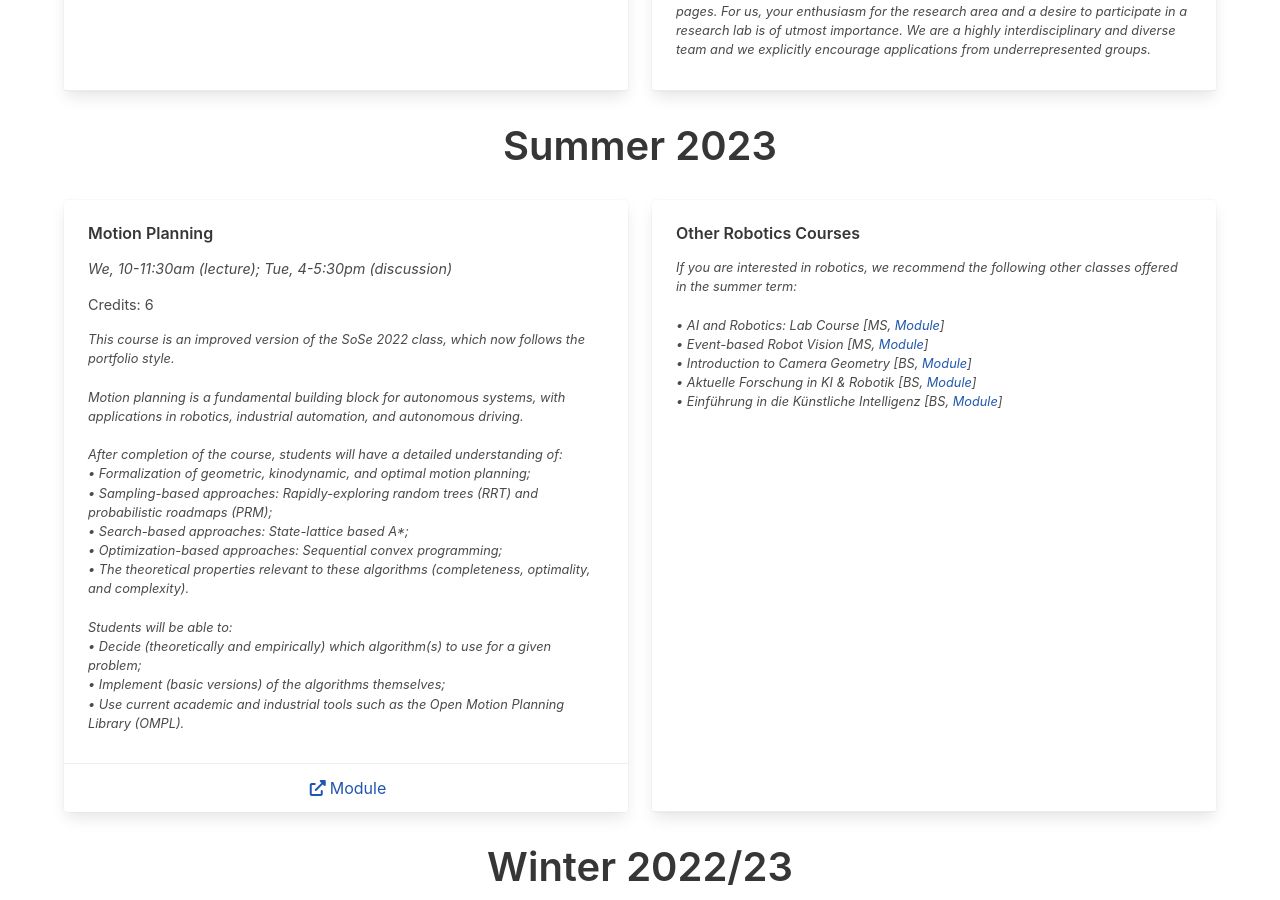
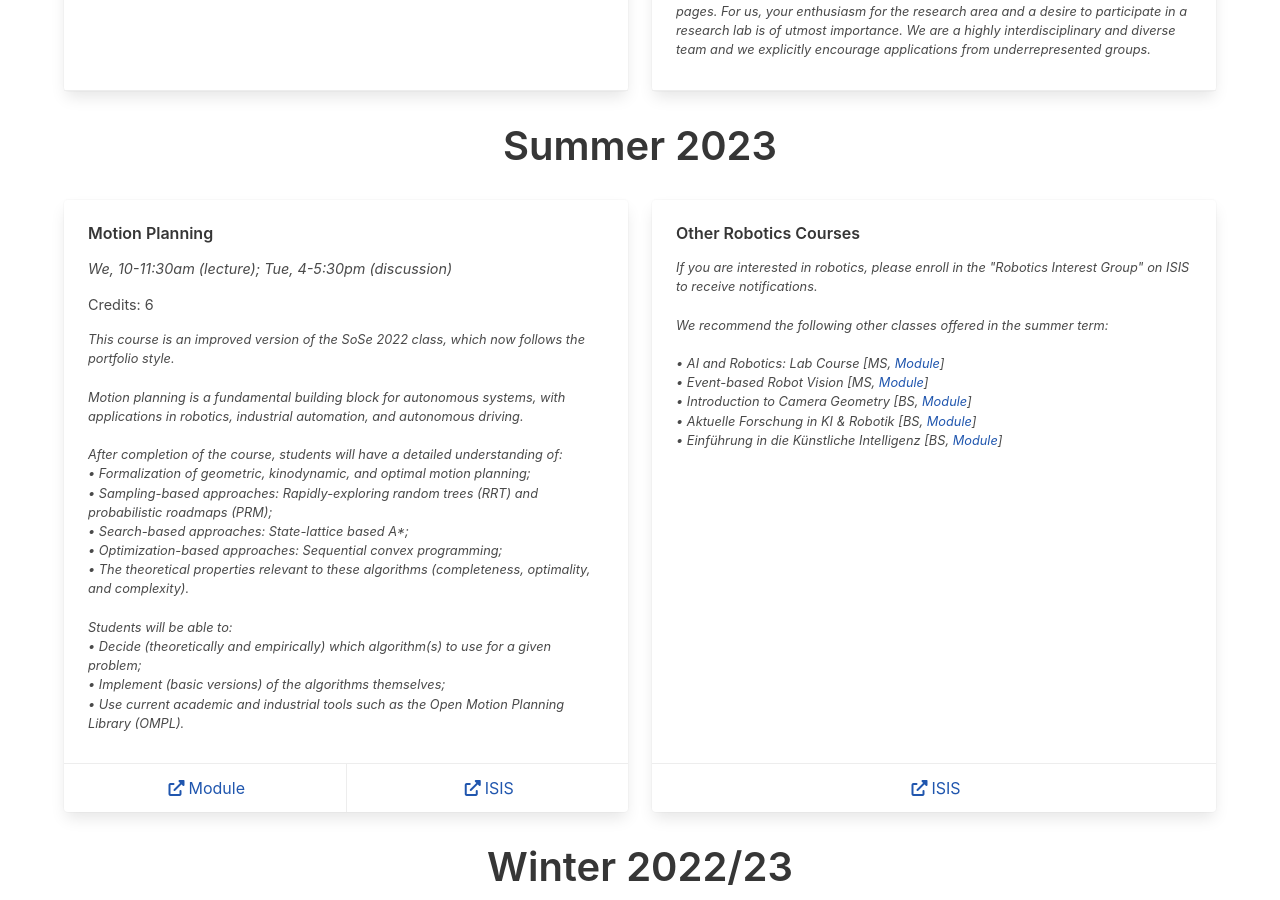
Before and after one commit to IMRCLab/imrclab.github.io, a Jekyll site: the page built from teaching.html, in a window 1280 px wide and 900 px high, scrolled down 428 px. Built offline with Jekyll 4.4.1, drawn with Linux system fonts in a browser that asks for light colours.

Commit message:
Update ISIS links

```diff
--- a/_data/teaching.yml
+++ b/_data/teaching.yml
@@ -16,7 +16,7 @@ ss2023:
     time: We, 10-11:30am (lecture); Tue, 4-5:30pm (discussion)
     credits: 6
     moses: https://moseskonto.tu-berlin.de/moses/modultransfersystem/bolognamodule/beschreibung/anzeigen.html?number=41049&version=2&sprache=2
-    # isis: https://isis.tu-berlin.de/course/view.php?id=29201
+    isis: https://isis.tu-berlin.de/course/view.php?id=33667
     note: |
       This course is an improved version of the SoSe 2022 class, which now follows the portfolio style.
 
@@ -35,8 +35,11 @@ ss2023:
       • Use current academic and industrial tools such as the Open Motion Planning Library (OMPL).
 
   - name: "Other Robotics Courses"
+    isis: https://isis.tu-berlin.de/course/view.php?id=33668
     note: |
-      If you are interested in robotics, we recommend the following other classes offered in the summer term:
+      If you are interested in robotics, please enroll in the "Robotics Interest Group" on ISIS to receive notifications.
+
+      We recommend the following other classes offered in the summer term:
 
       • AI and Robotics: Lab Course [MS, <a href="https://moseskonto.tu-berlin.de/moses/modultransfersystem/bolognamodule/beschreibung/anzeigen.html?number=41004&version=2&sprache=2">Module</a>]
       • Event-based Robot Vision [MS, <a href="https://moseskonto.tu-berlin.de/moses/modultransfersystem/bolognamodule/beschreibung/anzeigen.html?number=40993&version=1&sprache=2">Module</a>]
```
